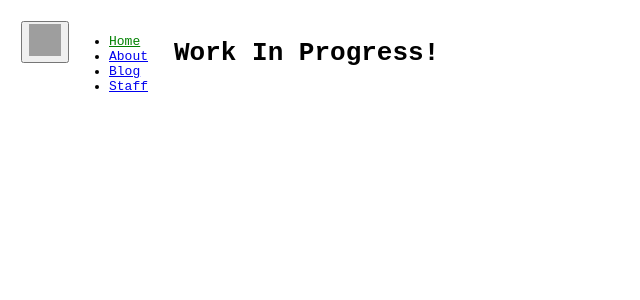
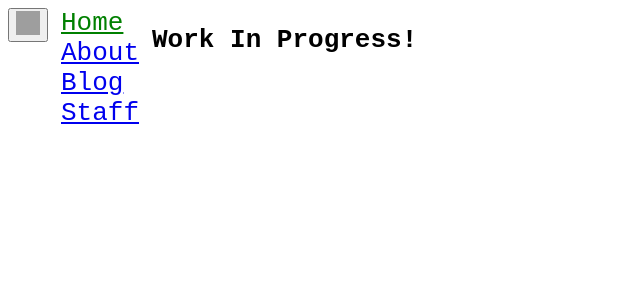
Before and after one commit to AlbertoPMDM/albertopmdm.github.io, a Jekyll site: the page built from index.md, in a window 1280 px wide. Shown: the top 300 px of the page, without its empty margins (0-640 px from the left). Built offline with Jekyll 4.4.1, drawn with Linux system fonts in a browser that asks for light colours; a script that is not in the unit is left out.

Commit message:
more tests

```diff
--- a/_includes/navigation.html
+++ b/_includes/navigation.html
@@ -10,11 +10,9 @@
 
   <div id="sidebar", class="sidebar">
     <nav>
-      <ul>
         {% for item in site.data.navigation %}
-        <li><a href="{{ item.link }}"{% if page.url == item.link %} class="current"{% endif %}>{{ item.name }}</a></li>
+        <a href="{{ item.link }}"{% if page.url == item.link %} class="current"{% endif %}>{{ item.name }}</a>
         {% endfor %}
-      </ul>
     </nav>
   </div>
 
--- a/_sass/main.scss
+++ b/_sass/main.scss
@@ -1,3 +1,5 @@
+$button-size: 24px;
+
 * {
   font-family: monospace !important;
 }
@@ -7,14 +9,18 @@
 }
 
 .icon {
-  width: 32px;
-  height: 32px;
+  width: $button-size;
+  height: $button-size;
 }
 
 .menu {
-  padding: 1rem;
+  flex-basis: 10%;
+  flex-shrink: 0;
 }
 
+.container {
+  gap: 1rem;
+}
 .container.v {
   display: flex;
   flex-direction: column;
@@ -26,8 +32,11 @@
 }
 
 .sidebar {
-  flex-basis: 20%;
-  flex-shrink: 0;
+
+}
+
+.sidebar a {
+  font-size: 2rem;
 }
 
 .sidebar.closed {
@@ -37,12 +46,10 @@
 
 @media (max-width: 768px) {
   .sidebar {
-    position: fixed;
-    left: -250px;
+    flex-basis: 100%;
   }
 }
 
 .content {
   flex: 1; /* takes up remaining space */
-  padding: 1rem;
 }
```
